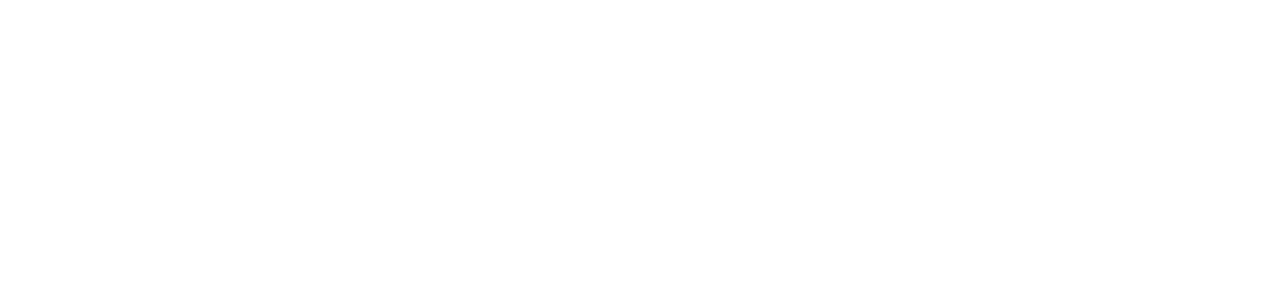
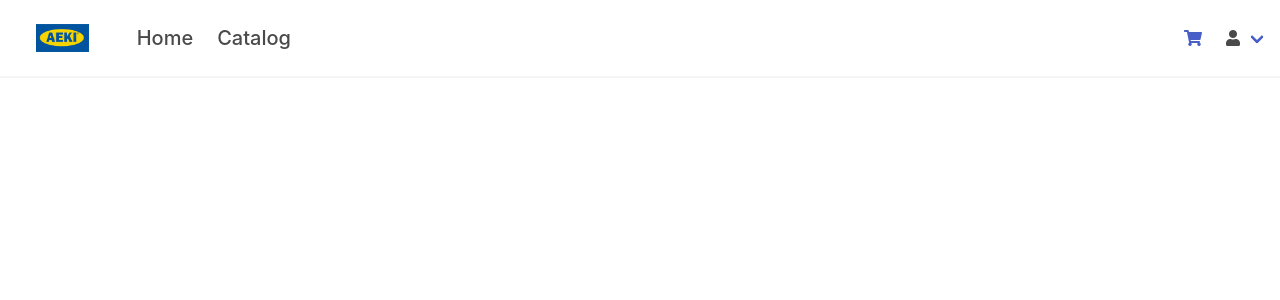
Before and after one commit to anidast/svelte-bulma_aeki, a Svelte app: page / in a window 1280 px wide. Shown: the top 300 px of the page. Built offline with nearby package versions, Linux system fonts and the light colour scheme.

Commit message:
basic nav

```diff
--- a/package.json
+++ b/package.json
@@ -9,6 +9,7 @@
   "devDependencies": {
     "@rollup/plugin-commonjs": "^16.0.0",
     "@rollup/plugin-node-resolve": "^10.0.0",
+    "node-sass": "^5.0.0",
     "rollup": "^2.3.4",
     "rollup-plugin-css-only": "^3.0.0",
     "rollup-plugin-livereload": "^2.0.0",
--- a/public/index.html
+++ b/public/index.html
@@ -9,6 +9,7 @@
 	<link rel='icon' type='image/png' href='/logo.png'>
 	<link rel='stylesheet' href='/global.css'>
 	<link rel='stylesheet' href='/build/bundle.css'>
+	<link href="https://use.fontawesome.com/releases/v5.0.4/css/all.css" rel="stylesheet">
 
 	<script defer src='/build/bundle.js'></script>
 </head>
--- a/src/App.svelte
+++ b/src/App.svelte
@@ -1,6 +1,19 @@
 <script>
-	import "style.scss";
-	import { Home } from "./pages";
-  </script>
+	import "./style.scss";
+  import { Router, Route } from "svelte-routing";
+	import { Cart, Catalog, Checkout, Home, Login, Product, Register } from "./pages";
 
-  <Home />
+	export let url= "";
+</script>
+
+<main>
+	<Router {url}>
+		<Route path="/" component={Home} />
+		<Route path="catalog" component={Catalog} />
+		<Route path="login" component={Login} />
+		<Route path="register" component={Register} />
+		<Route path="cart" component={Cart} />
+    	<Route path="checkout" component={Checkout} />
+		<Route path="product" component={Product} />
+	  </Router>
+</main>
--- a/src/containers/navbar/index.svelte
+++ b/src/containers/navbar/index.svelte
@@ -0,0 +1,73 @@
+<script lang="ts">
+	import "./index.scss";
+    import { onMount } from "svelte";
+
+	onMount(async () => {
+	  // START JS NAVBAR HAMBURGER
+		// Get all "navbar-burger" elements
+		let _navbarBurgers = Array.prototype.slice.call(document.querySelectorAll(".navbar-burger"),0);
+		// Check if there are any navbar burgers
+		if (_navbarBurgers.length > 0) {
+		  // Add a click event on each of them
+		  _navbarBurgers.forEach(function(_el) {
+			_el.addEventListener("click", function() {
+			  // Get the target from the "data-target" attribute
+			  let target = _el.dataset.target;
+			  let _target = document.getElementById(target);
+
+			  // Toggle the class on both the "navbar-burger" and the "navbar-menu"
+			  _el.classList.toggle("is-active");
+			  _target.classList.toggle("is-active");
+			});
+		  });
+		};
+		document.querySelectorAll(".navbar-link").forEach(function(navbarLink) {
+		  navbarLink.addEventListener("click", function() {
+			navbarLink.nextElementSibling.classList.toggle("is-hidden-mobile");
+		  });
+		});
+	  // END JS NAVBAR HAMBURGER
+	});
+</script>
+
+<!-- svelte-ignore a11y-missing-attribute -->
+<nav class="navbar is-transparent is-fixed-top has-shadow" role="navigation" aria-label="main navigation">
+	<div class="navbar-brand py-4">
+	  <a class="navbar-item has-text-black is-uppercase is-size-4 mx-5" href="/">
+		<img src="logo.png" alt="logo AEKI">
+	  </a>
+	  <a
+	  role="button"
+	  class="navbar-burger burger"
+	  aria-label="menu"
+	  aria-expanded="false"
+	  data-target="navbarBasicExample">
+	  <span aria-hidden="true" />
+	  <span aria-hidden="true" />
+	  <span aria-hidden="true" />
+	</a>
+  </div>
+  <div id="navbarBasicExample" class="navbar-menu">
+	<div class="navbar-start is-size-5 has-text-weight-medium">
+        <a href="/" class="navbar-item">Home</a>
+        <a href="catalog" class="navbar-item">Catalog</a>
+	</div>
+	<div class="navbar-end">
+        <div class="navbar-item">
+            <a href="cart"><i class="fa fa-shopping-cart" /></a>
+        </div>
+        <div class="navbar-item has-dropdown">
+            <a class="navbar-link">
+                <i class="fa fa-user" />
+            </a>
+            <div class="navbar-dropdown">
+                <a href="login" class="navbar-item">
+                Login
+                </a>
+                <a href="register" class="navbar-item">
+                Register
+                </a>
+            </div>
+        </div>
+    </div>
+</nav>
--- a/src/main.js
+++ b/src/main.js
@@ -1,10 +1,7 @@
 import App from './App.svelte';
 
 const app = new App({
-	target: document.body,
-	props: {
-		name: 'world'
-	}
+	target: document.body
 });
 
 export default app;
--- a/src/pages/home/index.svelte
+++ b/src/pages/home/index.svelte
@@ -0,0 +1,6 @@
+<script>
+    import "./index.scss";
+    import { Navbar } from "../../containers";
+</script>
+
+<Navbar />
--- a/src/style.scss
+++ b/src/style.scss
@@ -1 +1 @@
-@import "../../../node_modules/bulma/bulma";
+@import "~bulma/bulma";
```
Also changed, not shown: 1 other file (tests, documents, lock files or other folders).
